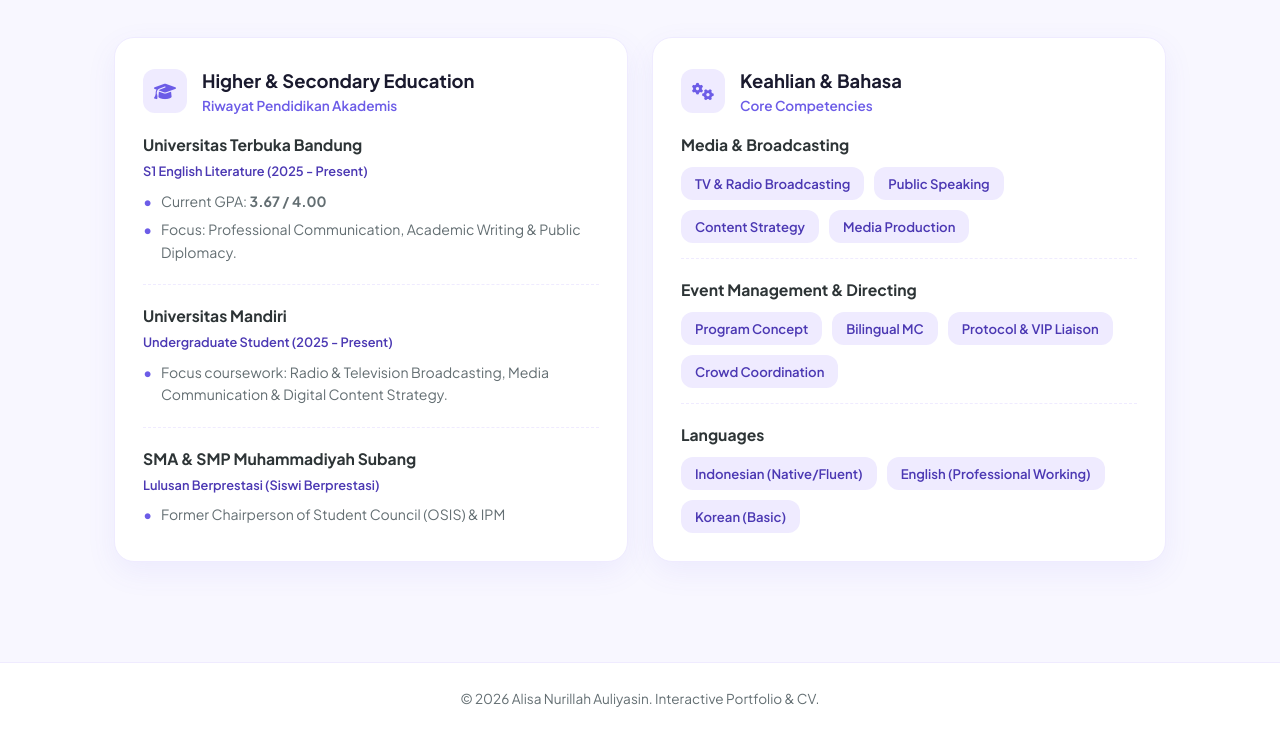
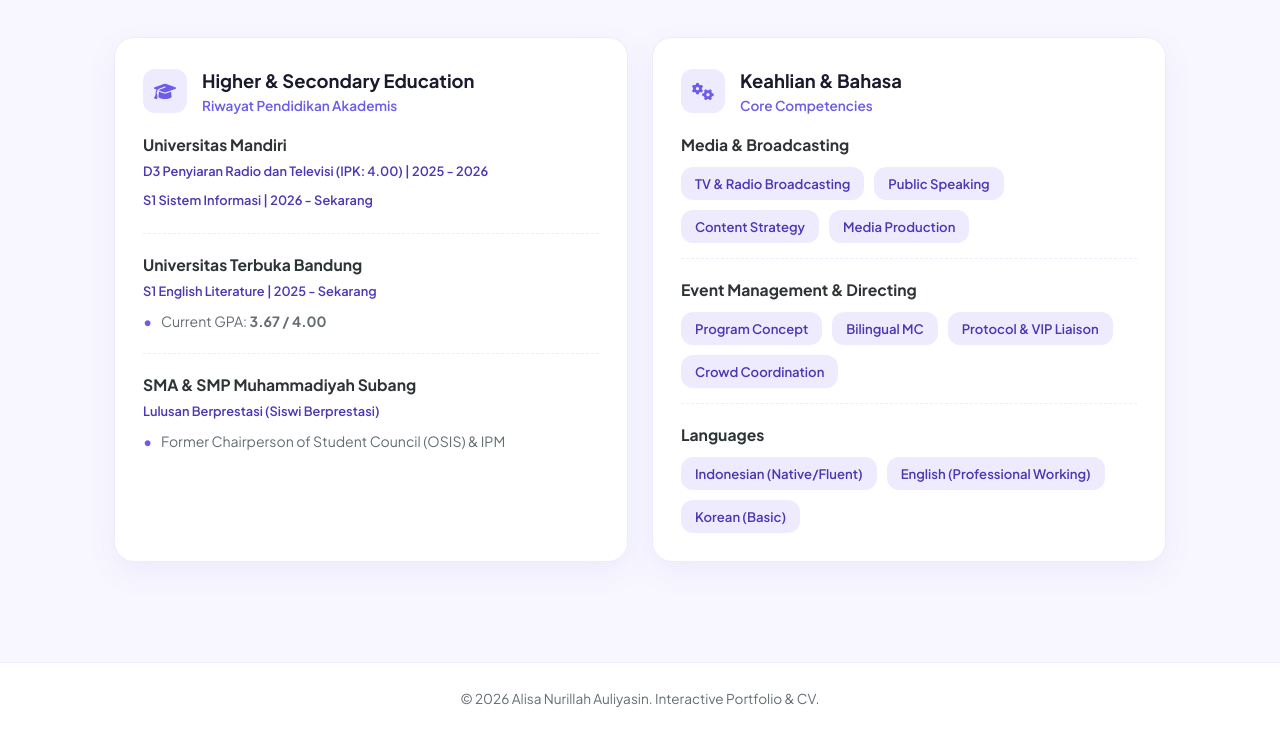
Before and after one commit to nurillahauliyasinalisa-ctrl/Alisa-Nurillah-Auliyasin-2026, a plain HTML site: page education.html in a window 1280 px wide. Shown: the part 200-935 px from the top of the page. Drawn offline with Linux system fonts and the light colour scheme.

Commit message:
Update education.html

```diff
--- a/education.html
+++ b/education.html
@@ -78,19 +78,17 @@
                         <p class="card-sub">Riwayat Pendidikan Akademis</p>
                     </div>
                 </div>
+                <!-- UNIVERSITAS MANDIRI SAMA PERSIS SESUAI REQUEST -->
+                <div class="card-body-item">
+                    <h4>Universitas Mandiri</h4>
+                    <p class="time">D3 Penyiaran Radio dan Televisi (IPK: 4.00) | 2025 - 2026</p>
+                    <p class="time">S1 Sistem Informasi | 2026 - Sekarang</p>
+                </div>
                 <div class="card-body-item">
                     <h4>Universitas Terbuka Bandung</h4>
-                    <p class="time">S1 English Literature (2025 - Present)</p>
+                    <p class="time">S1 English Literature | 2025 - Sekarang</p>
                     <ul>
                         <li>Current GPA: <b>3.67 / 4.00</b></li>
-                        <li>Focus: Professional Communication, Academic Writing & Public Diplomacy.</li>
-                    </ul>
-                </div>
-                <div class="card-body-item">
-                    <h4>Universitas Mandiri</h4>
-                    <p class="time">Undergraduate Student (2025 - Present)</p>
-                    <ul>
-                        <li>Focus coursework: Radio & Television Broadcasting, Media Communication & Digital Content Strategy.</li>
                     </ul>
                 </div>
                 <div class="card-body-item">
```
